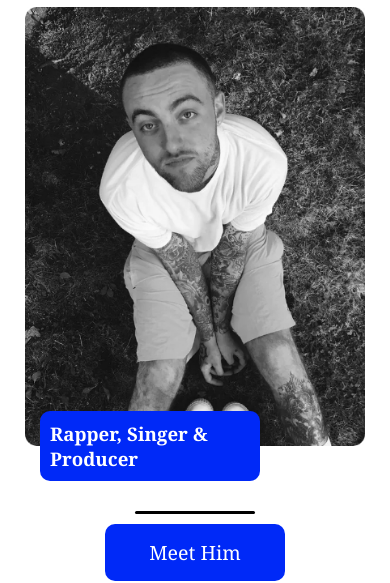
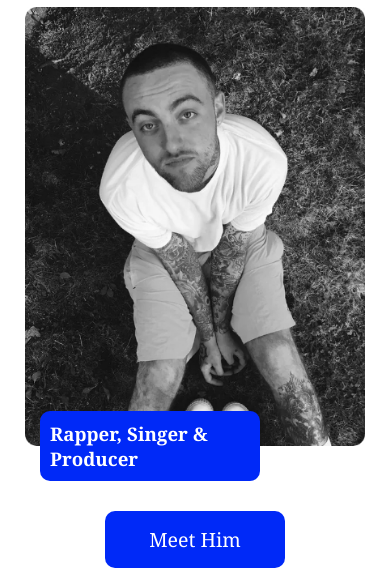
Before and after one commit to rovicz/MacMillerBlog, a plain HTML site: page index.html in a window 390 px wide. Shown: the part 266-849 px from the top of the page. Drawn offline with Linux system fonts and the light colour scheme.

Commit message:
responsive 1.5

```diff
--- a/src/style.css
+++ b/src/style.css
@@ -155,6 +155,15 @@ img {
 @media (max-width: 739px) {
   .home {
     margin-top: -25px;
+  }
+
+  .home-info::after {
+    display: none;
+  }
+
+  .home-button {
+    margin-top: -10px;
+    display: block;
   }
 }
 
```
